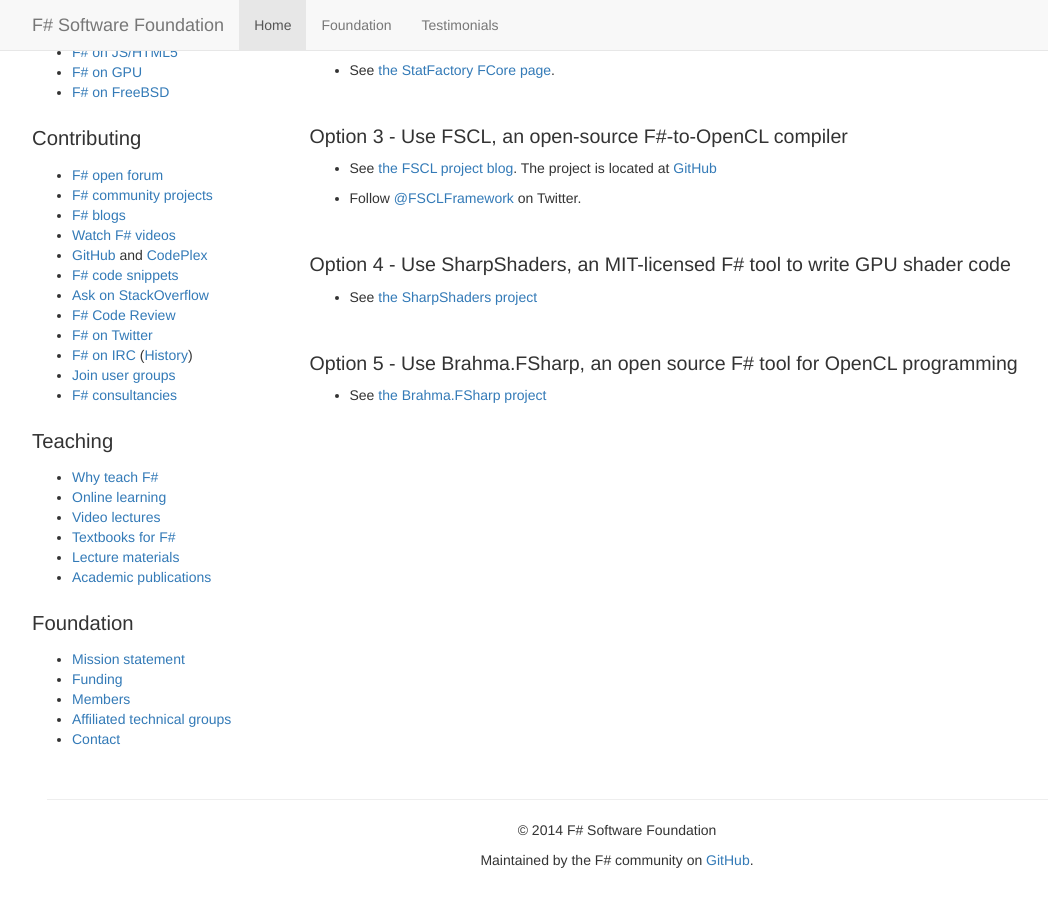
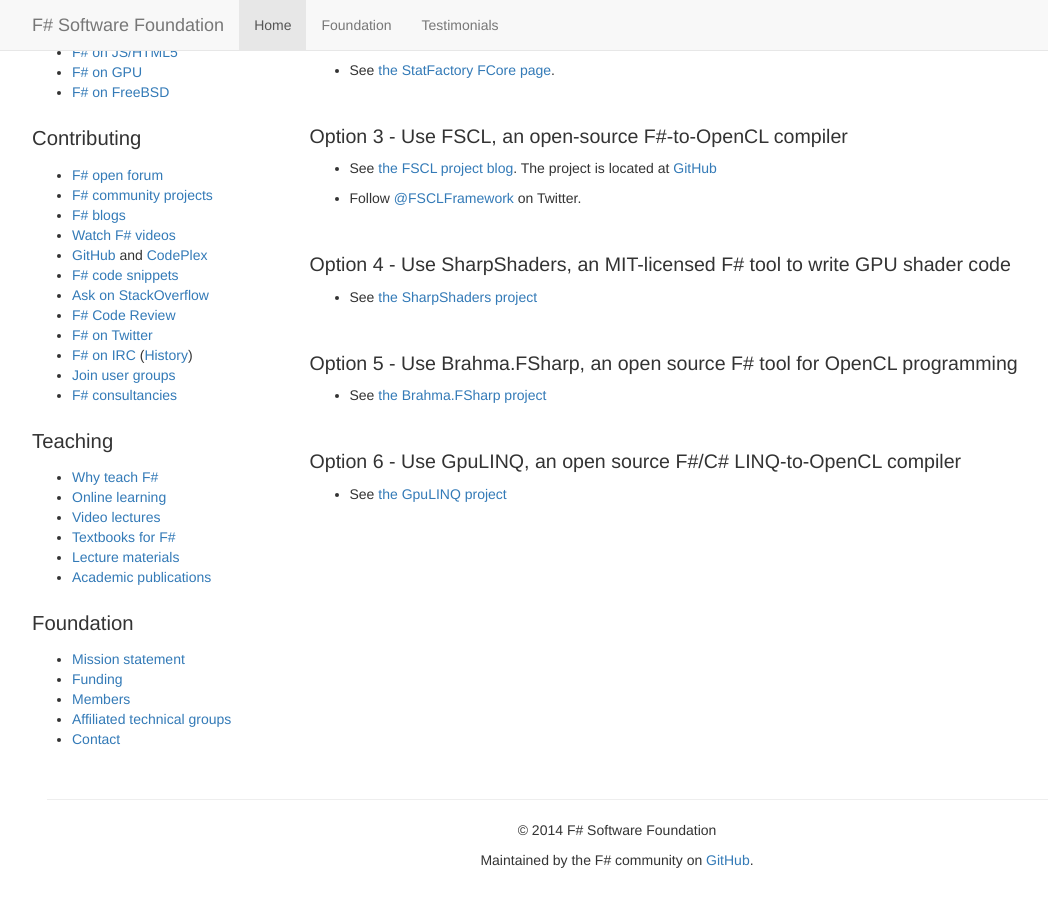
Before and after one commit to fsharp/fsharp.org, a Jekyll site: the page built from use/gpu/index.md, in a window 1280 px wide and 900 px high, scrolled down 517 px. Shown: the whole window, without its empty margins (38-1086 px from the left). Built offline with Jekyll 4.4.1, drawn with Linux system fonts in a browser that asks for light colours; nearby versions of some CDN libraries; some web fonts are replaced; comment, search, counter and statistics services are not loaded.

Commit message:
Added GpuLINQ as option 6

```diff
--- a/use/gpu/index.md
+++ b/use/gpu/index.md
@@ -50,3 +50,7 @@
 * See [the Brahma.FSharp project](https://sites.google.com/site/semathsrprojects/home/brahma-fsharp/)
 
 <br />
+
+### Option 6 - Use GpuLINQ, an open source F#/C# LINQ-to-OpenCL compiler
+
+* See [the GpuLINQ project](https://github.com/nessos/GpuLinq/)
```
